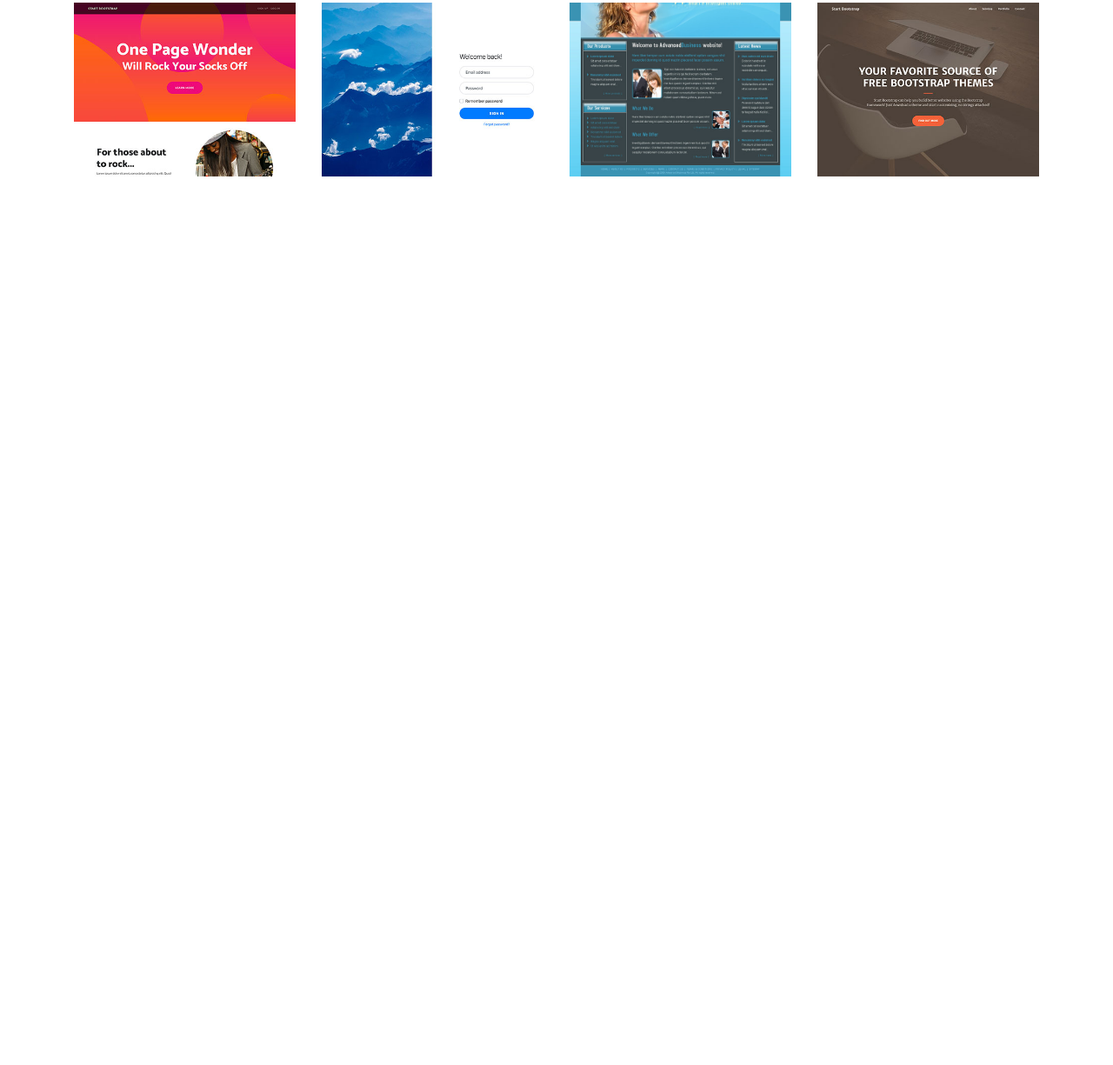
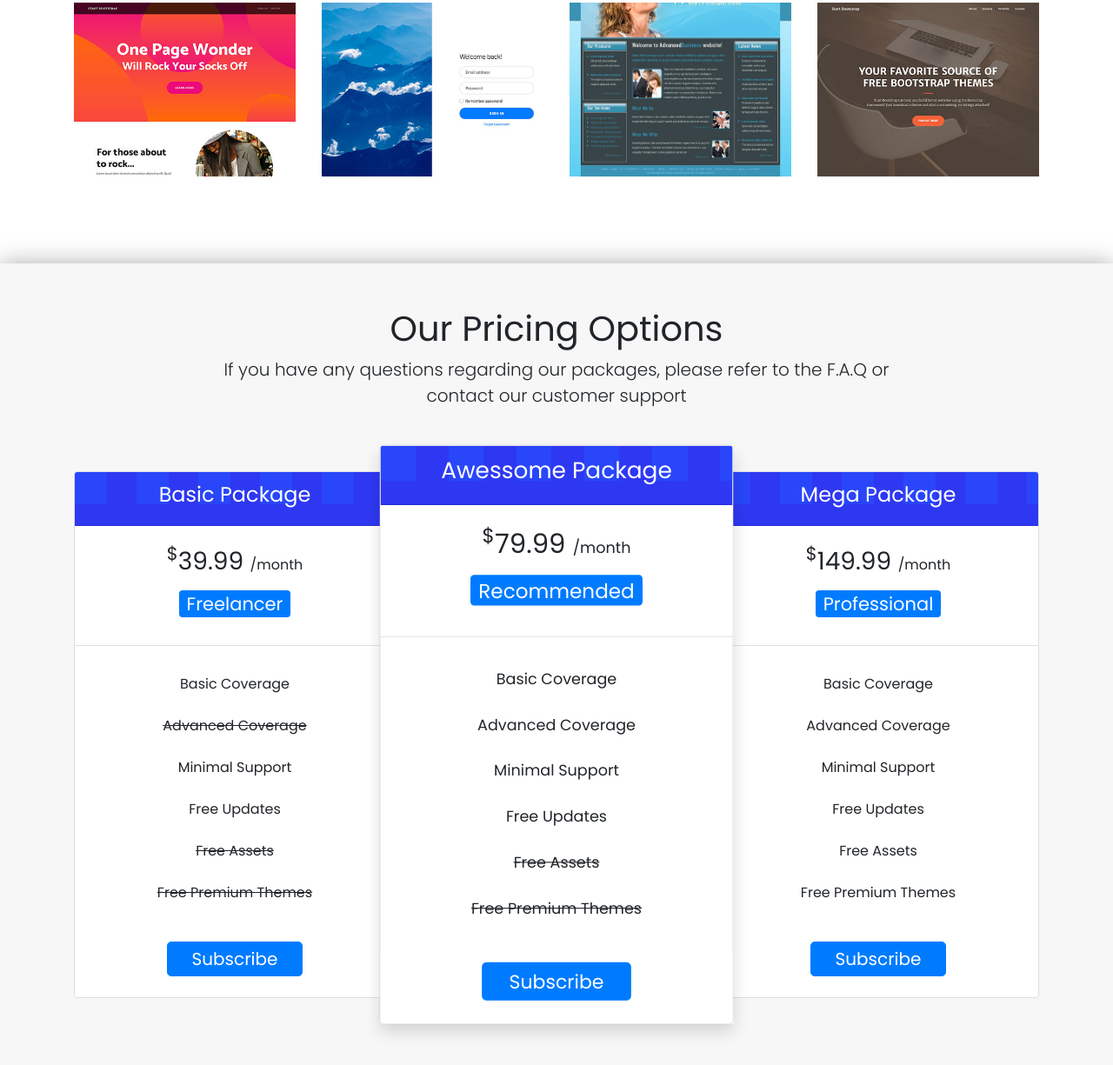
Before and after one commit to MohammedSabah96/SleepyMondays-Project, a plain HTML site: page index.html in a window 1280 px wide. Shown: the part 2323-3548 px from the top of the page at 87% size. Before the commit the page ends 2626 px from the top, so only its background shows below. Drawn offline with nearby package versions, Linux system fonts and the light colour scheme.

Commit message:
Added pricing section

```diff
--- a/index.html
+++ b/index.html
@@ -369,6 +369,119 @@
       </div>
     </section>
 
+    <section id="pricing" class="shadow-2">
+      <div class="container text-center">
+        <div class="mb-5">
+          <h2 class="h1">Our Pricing Options</h2>
+          <p class="lead w-75 mx-auto">
+            If you have any questions regarding our packages, please refer to
+            the F.A.Q or contact our <a href="#">customer support</a>
+          </p>
+        </div>
+        <div class="row no-gutters">
+          <div class="col-lg-4 mt-4">
+            <div class="card">
+              <div class="card-header bg-fancy text-white">
+                <h4>Basic Package</h4>
+              </div>
+              <div class="card-header bg-white py-4">
+                <h3>
+                  <sup>$</sup>39.99 <small class="h6">/month</small>
+                  <br />
+                  <span class="badge mt-3 font-weight-normal badge-primary"
+                    >Freelancer</span
+                  >
+                </h3>
+              </div>
+              <div class="card-body">
+                <ul class="list-group border-0">
+                  <li class="list-group-item border-0">Basic Coverage</li>
+                  <li class="list-group-item border-0">
+                    <s>Advanced Coverage</s>
+                  </li>
+                  <li class="list-group-item border-0">Minimal Support</li>
+                  <li class="list-group-item border-0">Free Updates</li>
+                  <li class="list-group-item border-0"><s>Free Assets</s></li>
+                  <li class="list-group-item border-0">
+                    <s>Free Premium Themes</s>
+                  </li>
+                </ul>
+              </div>
+              <div class="card-footer pb-4 border-0 bg-white">
+                <button class="btn btn-lg btn-primary d-block mx-auto">
+                  Subscribe
+                </button>
+              </div>
+            </div>
+          </div>
+          <div class="col-lg-4 mt-4">
+            <div class="card">
+              <div class="card-header bg-fancy text-white">
+                <h4>Awessome Package</h4>
+              </div>
+              <div class="card-header bg-white py-4">
+                <h3>
+                  <sup>$</sup>79.99 <small class="h6">/month</small>
+                  <br />
+                  <span class="badge mt-3 font-weight-normal badge-primary"
+                    >Recommended</span
+                  >
+                </h3>
+              </div>
+              <div class="card-body">
+                <ul class="list-group border-0">
+                  <li class="list-group-item border-0">Basic Coverage</li>
+                  <li class="list-group-item border-0">Advanced Coverage</li>
+                  <li class="list-group-item border-0">Minimal Support</li>
+                  <li class="list-group-item border-0">Free Updates</li>
+                  <li class="list-group-item border-0"><s>Free Assets</s></li>
+                  <li class="list-group-item border-0">
+                    <s>Free Premium Themes</s>
+                  </li>
+                </ul>
+              </div>
+              <div class="card-footer pb-4 border-0 bg-white">
+                <button class="btn btn-lg btn-primary d-block mx-auto">
+                  Subscribe
+                </button>
+              </div>
+            </div>
+          </div>
+          <div class="col-lg-4 mt-4">
+            <div class="card">
+              <div class="card-header bg-fancy text-white">
+                <h4>Mega Package</h4>
+              </div>
+              <div class="card-header bg-white py-4">
+                <h3>
+                  <sup>$</sup>149.99 <small class="h6">/month</small>
+                  <br />
+                  <span class="badge mt-3 font-weight-normal badge-primary"
+                    >Professional</span
+                  >
+                </h3>
+              </div>
+              <div class="card-body">
+                <ul class="list-group border-0">
+                  <li class="list-group-item border-0">Basic Coverage</li>
+                  <li class="list-group-item border-0">Advanced Coverage</li>
+                  <li class="list-group-item border-0">Minimal Support</li>
+                  <li class="list-group-item border-0">Free Updates</li>
+                  <li class="list-group-item border-0">Free Assets</li>
+                  <li class="list-group-item border-0">Free Premium Themes</li>
+                </ul>
+              </div>
+              <div class="card-footer pb-4 border-0 bg-white">
+                <button class="btn btn-lg btn-primary d-block mx-auto">
+                  Subscribe
+                </button>
+              </div>
+            </div>
+          </div>
+        </div>
+      </div>
+    </section>
+
     <script
       src="https://code.jquery.com/jquery-3.4.1.slim.min.js"
       integrity="sha384-J6qa4849blE2+poT4WnyKhv5vZF5SrPo0iEjwBvKU7imGFAV0wwj1yYfoRSJoZ+n"
--- a/styles.css
+++ b/styles.css
@@ -174,3 +174,24 @@ p {
     height: 500px;
   }
 }
+
+#pricing {
+  background-color: #f7f7f7;
+  padding: 4vw 0 6vw;
+}
+
+@media (min-width: 992px) {
+  #pricing .card {
+    transition: all 0.3s;
+  }
+  #pricing .col-lg-4:nth-child(2) {
+    transform: scale(1.1);
+    box-shadow: 0 .5rem 1rem rgba(0,0,0,.15);
+    z-index: 1;
+  }
+  #pricing .card:hover {
+    transform: scale(1.05);
+    box-shadow: 0 .5rem 1rem rgba(0,0,0,.15);
+    z-index: 10;
+  }
+}
```
